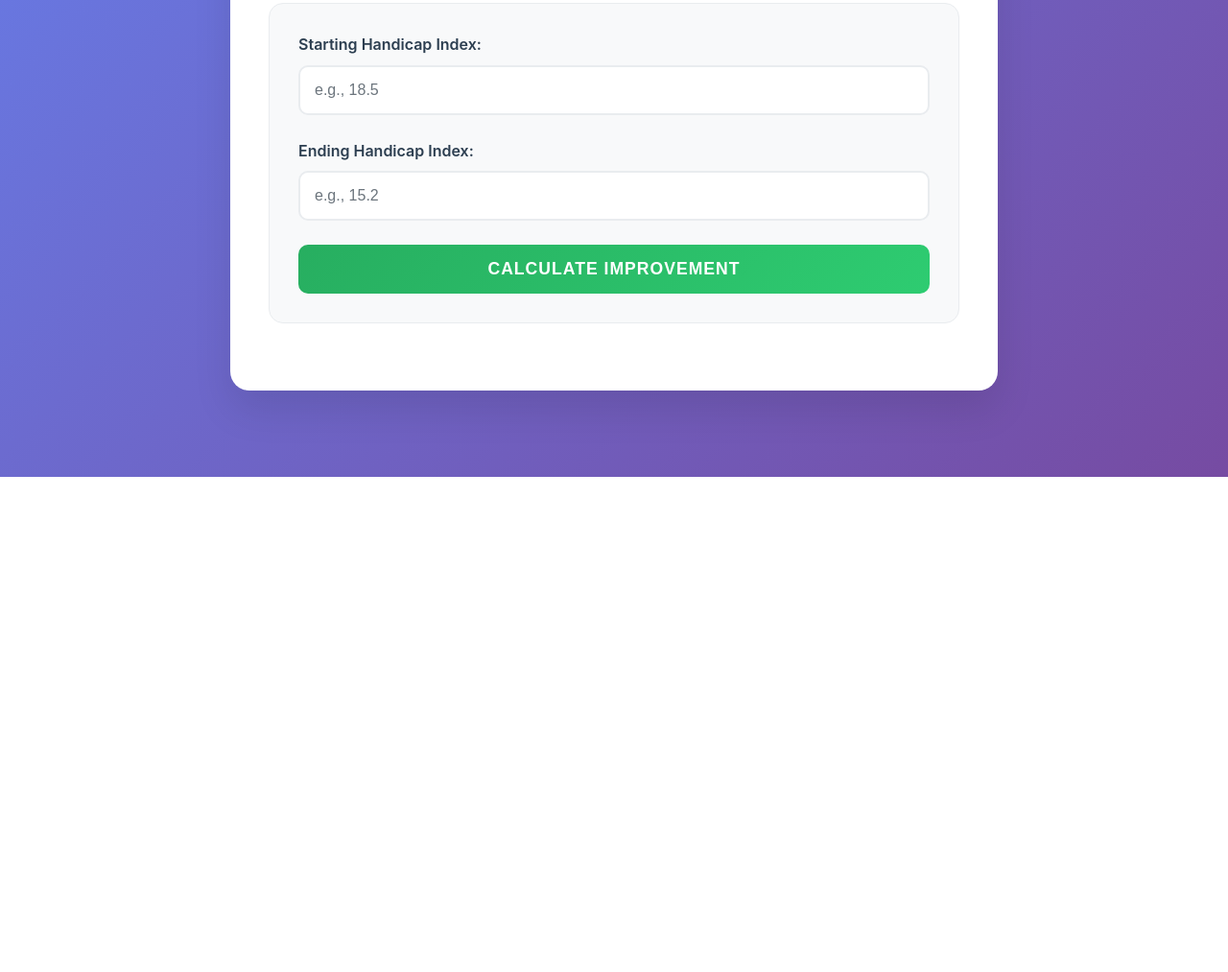
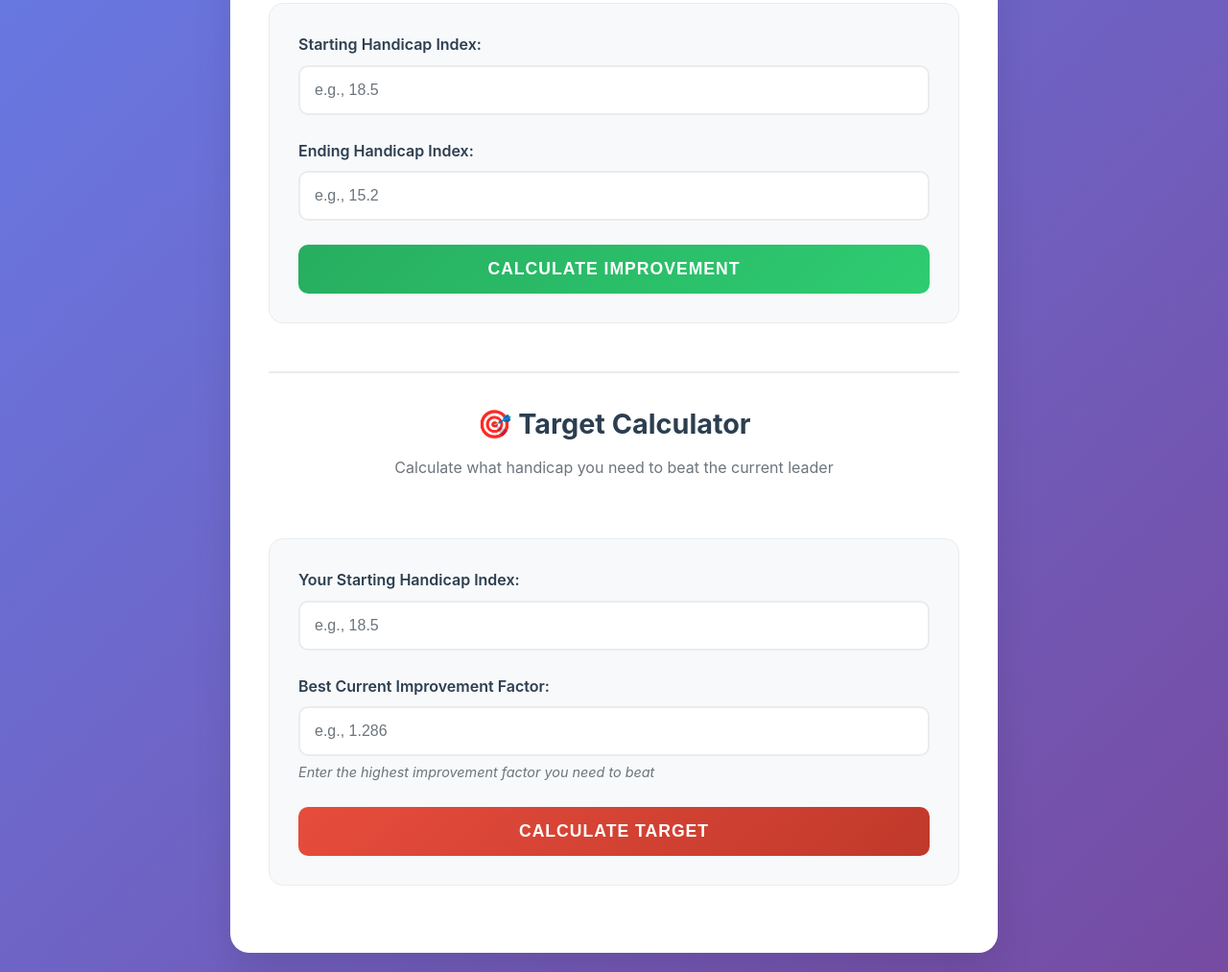
Before and after one commit to jef/mip, a website with bundled scripts: page public/index.html in a window 1280 px wide. Shown: the part 303-1316 px from the top of the page at 96% size. Before the commit the page ends 800 px from the top, so only its background shows below. Built offline with nearby package versions, Linux system fonts and the light colour scheme.

Commit message:
feat: add target calculator

```diff
--- a/public/styles.css
+++ b/public/styles.css
@@ -108,6 +108,42 @@ main {
     transform: translateY(0);
 }
 
+.section-divider {
+    text-align: center;
+    margin: 50px 0 30px 0;
+    padding: 30px 0;
+    border-top: 2px solid #e9ecef;
+    position: relative;
+}
+
+.section-divider h2 {
+    color: #2c3e50;
+    font-size: 1.8rem;
+    margin-bottom: 10px;
+}
+
+.section-divider p {
+    color: #6c757d;
+    font-size: 1rem;
+    margin: 0;
+}
+
+.target-btn {
+    background: linear-gradient(135deg, #e74c3c 0%, #c0392b 100%);
+}
+
+.target-btn:hover {
+    box-shadow: 0 10px 20px rgba(231, 76, 60, 0.3);
+}
+
+.help-text {
+    display: block;
+    margin-top: 5px;
+    color: #6c757d;
+    font-size: 0.9rem;
+    font-style: italic;
+}
+
 .results {
     background: linear-gradient(135deg, #f8f9fa 0%, #e9ecef 100%);
     padding: 30px;
@@ -132,6 +168,12 @@ main {
     display: grid;
     gap: 20px;
     grid-template-columns: repeat(auto-fit, minmax(300px, 1fr));
+}
+
+.result-grid.single-result {
+    grid-template-columns: 1fr;
+    max-width: 400px;
+    margin: 0 auto;
 }
 
 .result-item {
--- a/src/index.ts
+++ b/src/index.ts
@@ -5,7 +5,10 @@ interface HandicapData {
 
 interface ImprovementResult {
   improvementFactor: number;
-  percentageImprovement: number;
+}
+
+interface TargetCalculation {
+  targetEndingIndex: number;
 }
 
 class HandicapCalculator {
@@ -19,12 +22,23 @@ class HandicapCalculator {
     // USGA improvement factor formula
     const improvementFactor = (startingIndex + 12) / (endingIndex + 12);
 
-    // Calculate percentage improvement from the factor
-    const percentageImprovement = (improvementFactor - 1) * 100;
+    return {
+      improvementFactor: Math.round(improvementFactor * 10000) / 10000 // Round to 4 decimal places
+    };
+  }
+
+  /**
+   * Calculate target ending handicap to beat a specific improvement factor
+   */
+  calculateTargetToWin(startingIndex: number, bestFactor: number): TargetCalculation {
+    // To beat the best factor, we need a slightly higher factor
+    const targetFactor = bestFactor + 0.001;
+
+    // Solve for ending_index: ending_index = ((starting_index + 12) / target_factor) - 12
+    const targetEndingIndex = ((startingIndex + 12) / targetFactor) - 12;
 
     return {
-      improvementFactor: Math.round(improvementFactor * 10000) / 10000, // Round to 4 decimal places
-      percentageImprovement: Math.round(percentageImprovement * 10) / 10
+      targetEndingIndex: Math.round(targetEndingIndex * 10) / 10
     };
   }
 }
@@ -32,7 +46,9 @@ class HandicapCalculator {
 class HandicapSPA {
   private calculator: HandicapCalculator;
   private form!: HTMLFormElement;
+  private targetForm!: HTMLFormElement;
   private resultsDiv!: HTMLDivElement;
+  private targetResultsDiv!: HTMLDivElement;
 
   constructor() {
     this.calculator = new HandicapCalculator();
@@ -87,14 +103,57 @@ class HandicapSPA {
 
           <div id="results" class="results hidden">
             <h2>Improvement Results</h2>
-            <div class="result-grid">
+            <div class="result-grid single-result">
               <div class="result-item">
                 <span class="result-label">Improvement Factor:</span>
                 <span class="result-value" id="improvement-factor">-</span>
               </div>
+            </div>
+          </div>
+
+          <div class="section-divider">
+            <h2>🎯 Target Calculator</h2>
+            <p>Calculate what handicap you need to beat the current leader</p>
+          </div>
+
+          <form id="target-form" class="form">
+            <div class="form-group">
+              <label for="your-starting-index">Your Starting Handicap Index:</label>
+              <input
+                type="number"
+                id="your-starting-index"
+                name="yourStartingIndex"
+                step="0.1"
+                min="0"
+                max="54"
+                required
+                placeholder="e.g., 18.5"
+              />
+            </div>
+
+            <div class="form-group">
+              <label for="best-factor">Best Current Improvement Factor:</label>
+              <input
+                type="number"
+                id="best-factor"
+                name="bestFactor"
+                step="0.001"
+                min="1"
+                required
+                placeholder="e.g., 1.286"
+              />
+              <small class="help-text">Enter the highest improvement factor you need to beat</small>
+            </div>
+
+            <button type="submit" class="calculate-btn target-btn">Calculate Target</button>
+          </form>
+
+          <div id="target-results" class="results hidden">
+            <h2>Target Results</h2>
+            <div class="result-grid single-result">
               <div class="result-item">
-                <span class="result-label">Percentage Improvement:</span>
-                <span class="result-value" id="percentage-improvement">-</span>
+                <span class="result-label">Target Ending Index:</span>
+                <span class="result-value" id="target-ending-index">-</span>
               </div>
             </div>
           </div>
@@ -103,13 +162,20 @@ class HandicapSPA {
     `;
 
     this.form = document.getElementById('handicap-form') as HTMLFormElement;
+    this.targetForm = document.getElementById('target-form') as HTMLFormElement;
     this.resultsDiv = document.getElementById('results') as HTMLDivElement;
+    this.targetResultsDiv = document.getElementById('target-results') as HTMLDivElement;
   }
 
   private bindEvents(): void {
     this.form.addEventListener('submit', (e: Event) => {
       e.preventDefault();
       this.handleCalculation();
+    });
+
+    this.targetForm.addEventListener('submit', (e: Event) => {
+      e.preventDefault();
+      this.handleTargetCalculation();
     });
   }
 
@@ -144,12 +210,45 @@ class HandicapSPA {
     this.displayResults(results);
   }
 
+  private handleTargetCalculation(): void {
+    const formData = new FormData(this.targetForm);
+    const startingIndexValue = formData.get('yourStartingIndex');
+    const bestFactorValue = formData.get('bestFactor');
+
+    if (!startingIndexValue || !bestFactorValue) {
+      alert('Please enter values for both fields');
+      return;
+    }
+
+    const startingIndex = parseFloat(startingIndexValue.toString());
+    const bestFactor = parseFloat(bestFactorValue.toString());
+
+    if (isNaN(startingIndex) || isNaN(bestFactor)) {
+      alert('Please enter valid numbers for both fields');
+      return;
+    }
+
+    if (startingIndex < 0 || bestFactor < 1) {
+      alert('Starting index cannot be negative and improvement factor must be at least 1.0');
+      return;
+    }
+
+    const results = this.calculator.calculateTargetToWin(startingIndex, bestFactor);
+    this.displayTargetResults(results);
+  }
+
   private displayResults(results: ImprovementResult): void {
     document.getElementById('improvement-factor')!.textContent = results.improvementFactor.toString();
-    document.getElementById('percentage-improvement')!.textContent = `${results.percentageImprovement}%`;
 
     this.resultsDiv.classList.remove('hidden');
     this.resultsDiv.scrollIntoView({ behavior: 'smooth' });
+  }
+
+  private displayTargetResults(results: TargetCalculation): void {
+    document.getElementById('target-ending-index')!.textContent = results.targetEndingIndex.toString();
+
+    this.targetResultsDiv.classList.remove('hidden');
+    this.targetResultsDiv.scrollIntoView({ behavior: 'smooth' });
   }
 }
 
```
